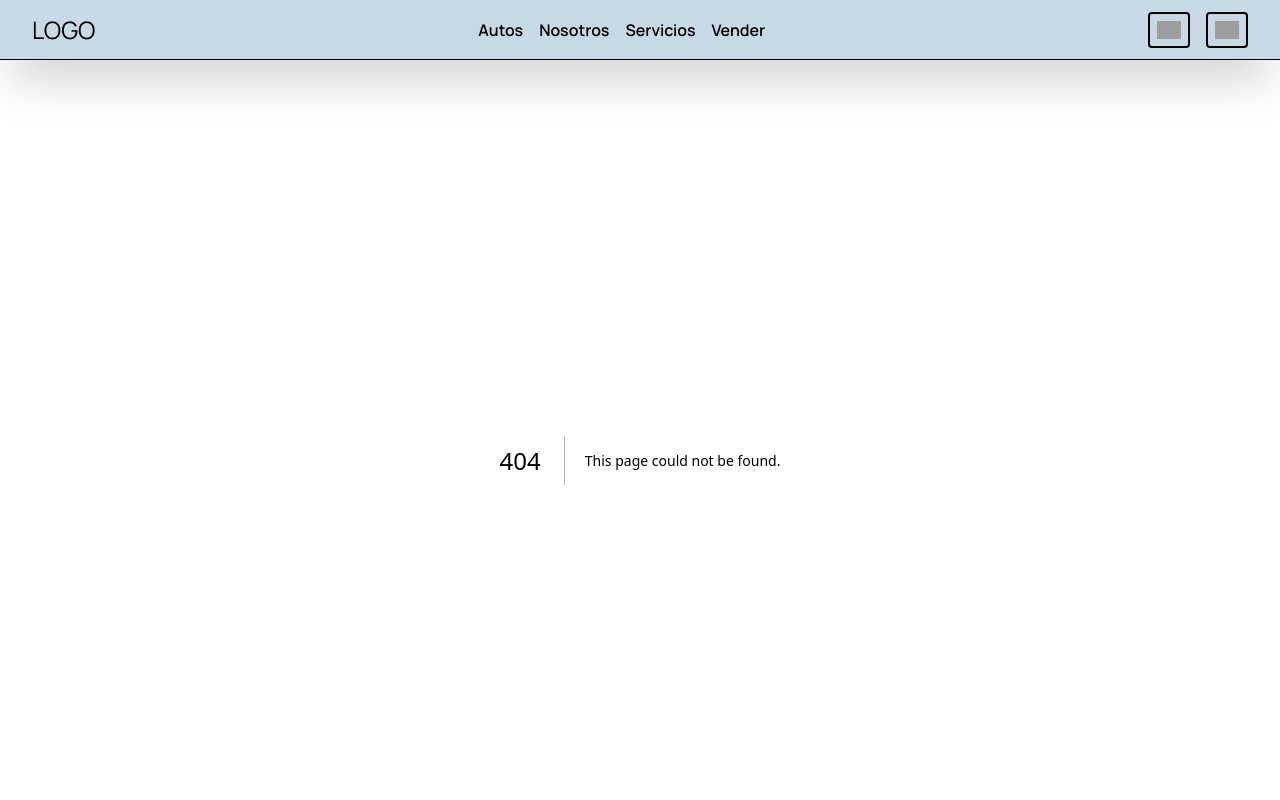
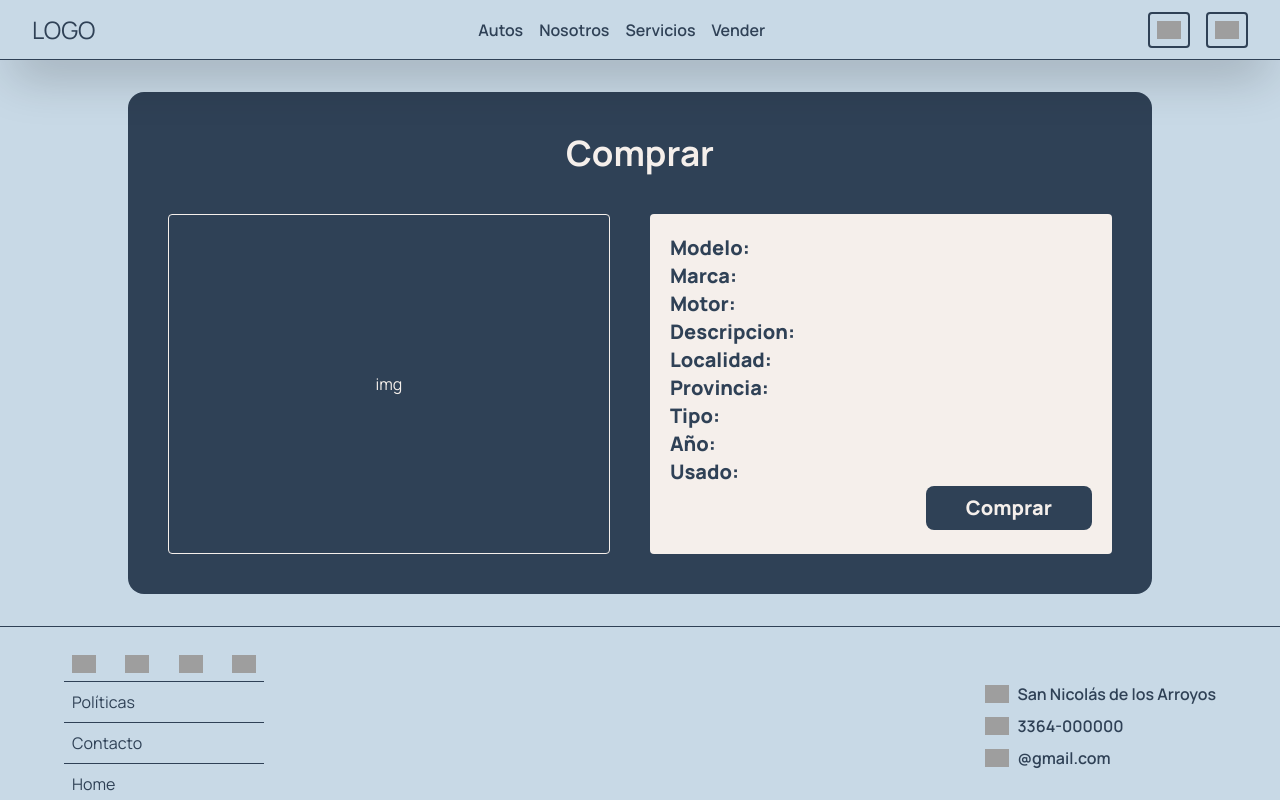
Before and after one commit to wyn-code/car-dealer-proyect, a Next.js app: page /comprar in a window 1280 px wide. Before the commit this address had no page. Shown: the top 800 px of the page. Built offline with nearby package versions, Linux system fonts and the light colour scheme; grey boxes are pictures that could not be loaded.

Commit message:
Agregar page Comprar

```diff
--- /dev/null
+++ b/src/app/comprar/page.jsx
@@ -0,0 +1,31 @@
+export default function Comprar() {
+  return (
+    <section className="flex flex-col items-center justify-between !p-8 gap-10">
+      <section className="bg-[var(--secondary-color)] max-w-5xl w-full !p-10 rounded-2xl flex flex-col gap-5 items-center text-[var(--thirty-color)] text-center">
+        <h2>Comprar</h2>
+        <div className="w-full flex gap-10 justify-between">
+          <div className="flex items-center justify-center border rounded w-full h-85">
+            img
+          </div>
+          <div className="w-full flex flex-col font-extrabold items-start text-xl text-[var(--secondary-color)] bg-[var(--thirty-color)] p-5 rounded">
+            <span>Modelo:</span>
+            <span>Marca:</span>
+            <span>Motor:</span>
+            <span>Descripcion:</span>
+            <span>Localidad:</span>
+            <span>Provincia:</span>
+            <span>Tipo:</span>
+            <span>Año:</span>
+            <span>Usado:</span>
+            <button
+              type="sumbit"
+              className="bg-[var(--secondary-color)] rounded-lg py-2 px-10 cursor-pointer text-[var(--thirty-color)] self-end"
+            >
+              Comprar
+            </button>
+          </div>
+        </div>
+      </section>
+    </section>
+  );
+}
--- a/src/components/article-vehiculo.jsx
+++ b/src/components/article-vehiculo.jsx
@@ -27,9 +27,9 @@ export default function ArticleVehiculo({ oferta }) {
           </h3>
         </div>
       </div>
-      <button className="bg-[var(--thirty-color)] font-extrabold border px-7 rounded-lg shadow-lg shadow-black/20 cursor-pointer">
+      <a href="/comprar" className="bg-[var(--thirty-color)] font-extrabold border px-7 rounded-lg shadow-lg shadow-black/20 cursor-pointer">
         Ver
-      </button>
+      </a>
     </article>
   );
 }
--- a/src/components/header.jsx
+++ b/src/components/header.jsx
@@ -19,7 +19,7 @@ export default function Header() {
             <a href="#">Nosotros</a>
           </li>
           <li>
-            <a href="#">Servicios</a>
+            <a href="#servicios">Servicios</a>
           </li>
           <li>
             <a href="/vender">Vender</a>
```
